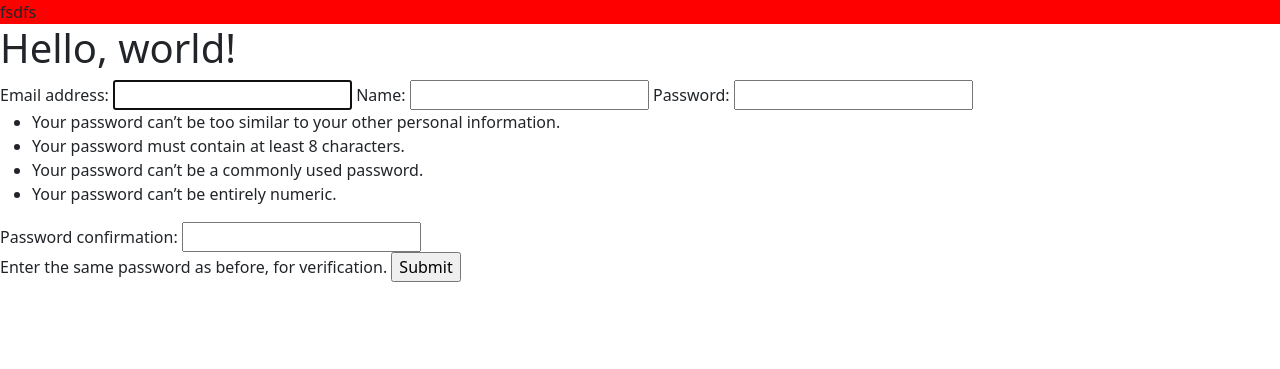
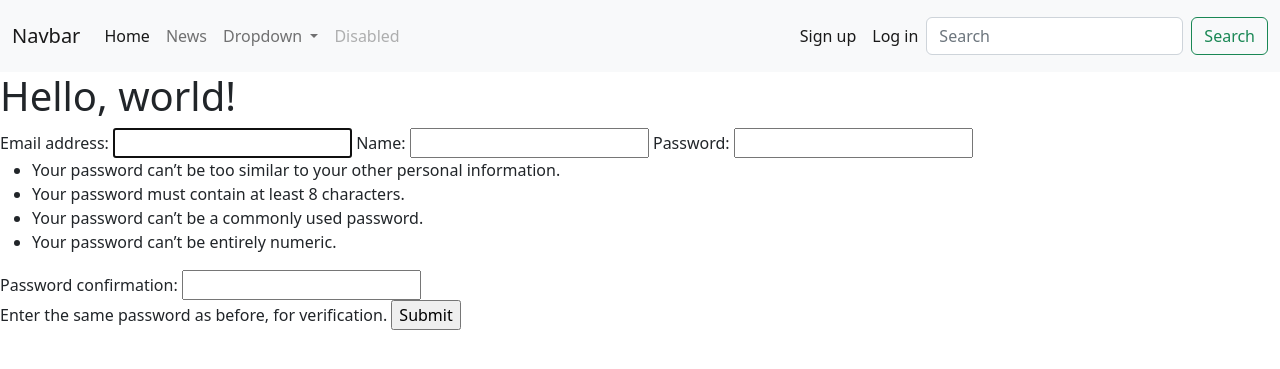
Before and after one commit to serhii-timoshchuk/django-news-website, a Django app: page /user/registration/ in a window 1280 px wide. Shown: the top 369 px of the page. Run offline with Django 4.2, Linux system fonts and the light colour scheme.

Commit message:
Added login view, login view test and login form tests

```diff
--- a/app/templates/base/base.html
+++ b/app/templates/base/base.html
@@ -9,7 +9,72 @@
     <link href="https://cdn.jsdelivr.net/npm/bootstrap@5.2.0/dist/css/bootstrap.min.css" rel="stylesheet" integrity="sha384-gH2yIJqKdNHPEq0n4Mqa/HGKIhSkIHeL5AyhkYV8i59U5AR6csBvApHHNl/vI1Bx" crossorigin="anonymous">
   </head>
   <body>
-  <div class="test">fsdfs</div>
+  <nav class="navbar navbar-expand-lg bg-light">
+      <div class="container-fluid">
+        <a class="navbar-brand" href="#">Navbar</a>
+        <button class="navbar-toggler" type="button" data-bs-toggle="collapse" data-bs-target="#navbarSupportedContent" aria-controls="navbarSupportedContent" aria-expanded="false" aria-label="Toggle navigation">
+          <span class="navbar-toggler-icon"></span>
+        </button>
+        <div class="collapse navbar-collapse" id="navbarSupportedContent">
+          <ul class="navbar-nav me-auto mb-2 mb-lg-0">
+            <li class="nav-item">
+              <a class="nav-link active" aria-current="page" href="#">Home</a>
+            </li>
+            <li class="nav-item">
+              <a class="nav-link" href="/">News</a>
+            </li>
+            <li class="nav-item dropdown">
+              <a class="nav-link dropdown-toggle" href="#" id="navbarDropdown" role="button" data-bs-toggle="dropdown" aria-expanded="false">
+                Dropdown
+              </a>
+              <ul class="dropdown-menu" aria-labelledby="navbarDropdown">
+                <li><a class="dropdown-item" href="#">Action</a></li>
+                <li><a class="dropdown-item" href="#">Another action</a></li>
+                <li><hr class="dropdown-divider"></li>
+                <li><a class="dropdown-item" href="#">Something else here</a></li>
+              </ul>
+            </li>
+            <li class="nav-item">
+              <a class="nav-link disabled">Disabled</a>
+            </li>
+          </ul>
+            <span class="navbar-text">
+                {% if user.is_authenticated %}
+                    <ul class="navbar-nav me-auto mb-2 mb-lg-0">
+                    <li class="nav-item dropdown">
+                      <a class="nav-link dropdown-toggle" href="#" id="navbarDropdown" role="button" data-bs-toggle="dropdown" aria-expanded="false">
+                        {{ user }}
+                      </a>
+                      <ul class="dropdown-menu" aria-labelledby="navbarDropdown">
+                        <li><a class="dropdown-item" href="/">Profile</a></li>
+                        <li><hr class="dropdown-divider"></li>
+                          <form method="POST" action="{% url 'user:logout' %}">
+                              {% csrf_token %}
+                              <button type="submit" class="dropdown-item">Logout</button>
+                          </form>
+                      </ul>
+                    </li>
+                </ul>
+                {% else %}
+                    <ul class="navbar-nav me-auto mb-2 mb-lg-0">
+                        <li class="nav-item">
+                            <a class="nav-link" href="{% url 'user:registration'%}">Sign up</a>
+                        </li>
+                        <li class="nav-item">
+                            <a class="nav-link" href="{% url 'user:login' %}">Log in</a>
+                        </li>
+                    </ul>
+                {% endif %}
+
+
+            </span>
+          <form class="d-flex" role="search">
+            <input class="form-control me-2" type="search" placeholder="Search" aria-label="Search">
+            <button class="btn btn-outline-success" type="submit">Search</button>
+          </form>
+        </div>
+      </div>
+    </nav>
     <h1>
         {% block h1 %}
         Hello, world!
--- a/app/user/urls.py
+++ b/app/user/urls.py
@@ -7,6 +7,7 @@ app_name = 'user'
 
 urlpatterns = [
     path('login/', views.loginpage_view, name='login'),
+    path('logout/', views.logout_view, name='logout'),
     path('registration/', views.registration_view, name='registration'),
     path('thanks/', views.thanks_view, name='after_registration_page'),
     path('activation/<hash1>/<hash2>',
--- a/app/user/views.py
+++ b/app/user/views.py
@@ -3,11 +3,38 @@ from django.shortcuts import render, redirect
 from .forms import CustomAuthenticationForm, CustomUserCreationForm
 from django.contrib.auth import get_user_model
 from django.shortcuts import get_object_or_404
+from django.contrib.auth.decorators import login_required
+from django.contrib.auth import login, logout, authenticate
 
 
 def loginpage_view(request):
-    return render(request, 'user/login.html',
-                  {'form': CustomAuthenticationForm()})
+    if request.method == 'GET':
+        return render(
+            request,
+            'user/login.html',
+            {'form': CustomAuthenticationForm()}
+                      )
+    else:
+        form = CustomAuthenticationForm(request, request.POST)
+        if form.is_valid():
+            user = authenticate(
+                request,
+                username=request.POST['username'],
+                password=request.POST['password']
+            )
+            login(request, user)
+            return redirect('user:registration')
+        else:
+            return render(request, 'user/login.html',
+                          {'form': CustomAuthenticationForm()}
+                          )
+
+
+@login_required
+def logout_view(request):
+    if request.method == 'POST':
+        logout(request)
+        return redirect('user:login')
 
 
 def registration_view(request):
```
Also changed, not shown: app/user/tests/test_form.py (+20 -0 lines), app/user/tests/test_model.py (+1 -1 lines), app/user/tests/test_view.py (+151 -13 lines).
